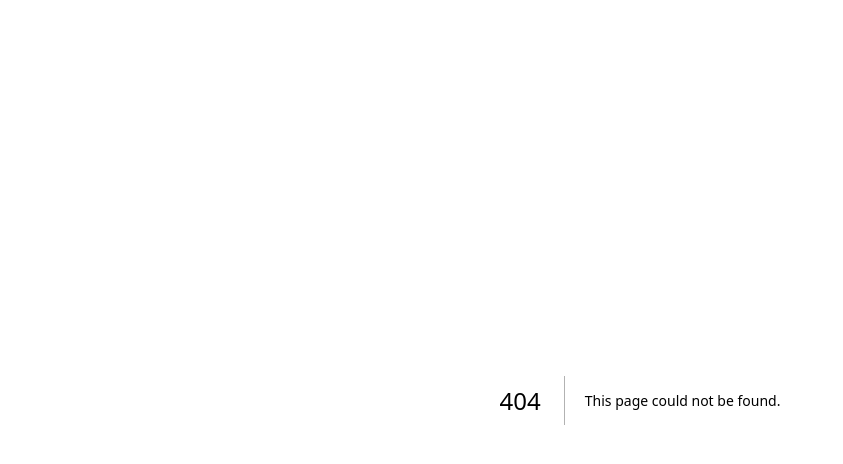
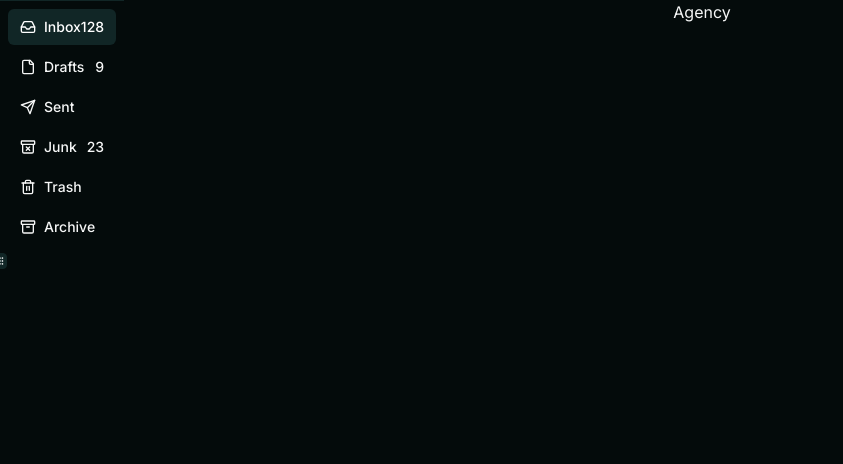
Before and after one commit to scaloor/scaloorapp, a Next.js app: page /agency in a window 1280 px wide. Before the commit this address had no page. Shown: the top 464 px of the page, without its empty margins (0-843 px from the left). Built offline with nearby package versions, Linux system fonts and the light colour scheme.

Commit message:
Saving current new nav state

```diff
--- /dev/null
+++ b/src/app/(main)/agency/layout.tsx
@@ -0,0 +1,142 @@
+'use client'
+import { ResizableHandle, ResizablePanel, ResizablePanelGroup } from "@/app/_components/ui/resizable";
+import { cn } from "@/lib/utils";
+import { useRouter } from "next/router";
+import { ReactNode, useState } from "react";
+import { LucideIcon } from "lucide-react"
+import {
+    AlertCircle,
+    Archive,
+    ArchiveX,
+    File,
+    Inbox,
+    MessagesSquare,
+    Search,
+    Send,
+    ShoppingCart,
+    Trash2,
+    Users2,
+} from "lucide-react"
+import { Separator } from "@/app/_components/ui/separator";
+import Nav from "./nav";
+import { TooltipProvider } from "@/app/_components/ui/tooltip";
+
+interface MenuBarWrapperProps {
+    isLoading: boolean
+    isBlocking?: boolean
+    productMenu?: ReactNode
+    children: ReactNode
+}
+
+/* const MenuBarWrapper = ({
+    isLoading,
+    isBlocking = true,
+    productMenu,
+    children,
+}: MenuBarWrapperProps) => {
+    const router = useRouter()
+    const selectedProject = useSelectedProject()
+    const requiresProjectDetails = !routesToIgnoreProjectDetailsRequest.includes(router.pathname)
+
+    if (!isBlocking) {
+        return children
+    }
+
+    const showMenuBar =
+        !requiresProjectDetails || (requiresProjectDetails && selectedProject !== undefined)
+
+    return !isLoading && productMenu && showMenuBar ? children : null
+} */
+
+
+export default function Layout({ children }: { children: React.ReactNode }) {
+
+    const [isCollapsed, setIsCollapsed] = useState(false);
+    const defaultLayout = [265, 440, 655]
+    const navCollapsedSize = 4;
+    return (
+        <section className="flex h-full">
+            <TooltipProvider delayDuration={0}>
+                <ResizablePanelGroup
+                    direction="horizontal"
+                    onLayout={(sizes: number[]) => {
+                        document.cookie = `react-resizable-panels:layout=${JSON.stringify(
+                            sizes
+                        )}`
+                    }}
+                    className="flex h-full max-h-[800px] items-stretch"
+                >
+                    <aside className="">
+                        <ResizablePanel
+                            defaultSize={defaultLayout[0]}
+                            collapsedSize={navCollapsedSize}
+                            collapsible={true}
+                            minSize={15}
+                            maxSize={20}
+                            onCollapse={() => {
+                                setIsCollapsed(!isCollapsed)
+                                document.cookie = `react-resizable-panels:collapsed=${JSON.stringify(
+                                    isCollapsed
+                                )}`
+                            }}
+                            className={cn(
+                                isCollapsed &&
+                                "min-w-[50px] transition-all duration-300 ease-in-out"
+                            )}
+                        >
+                            <Separator />
+                            <Nav
+                                isCollapsed={isCollapsed}
+                                links={[
+                                    {
+                                        title: "Inbox",
+                                        label: "128",
+                                        icon: Inbox,
+                                        variant: "default",
+                                    },
+                                    {
+                                        title: "Drafts",
+                                        label: "9",
+                                        icon: File,
+                                        variant: "ghost",
+                                    },
+                                    {
+                                        title: "Sent",
+                                        label: "",
+                                        icon: Send,
+                                        variant: "ghost",
+                                    },
+                                    {
+                                        title: "Junk",
+                                        label: "23",
+                                        icon: ArchiveX,
+                                        variant: "ghost",
+                                    },
+                                    {
+                                        title: "Trash",
+                                        label: "",
+                                        icon: Trash2,
+                                        variant: "ghost",
+                                    },
+                                    {
+                                        title: "Archive",
+                                        label: "",
+                                        icon: Archive,
+                                        variant: "ghost",
+                                    },
+                                ]} />
+
+                        </ResizablePanel>
+                        <ResizableHandle withHandle />
+                    </aside>
+
+                    <ResizablePanel className="h-full">
+                        <main className="h-full flex flex-col flex-1 w-full overflow-x-hidden">
+                            {children}
+                        </main>
+                    </ResizablePanel>
+                </ResizablePanelGroup>
+            </TooltipProvider>
+        </section >
+    );
+}
--- /dev/null
+++ b/src/app/(main)/agency/nav.tsx
@@ -0,0 +1,84 @@
+'use client';
+import React from 'react';
+import { LucideIcon } from "lucide-react";
+import { Tooltip, TooltipTrigger, TooltipContent } from '@/app/_components/ui/tooltip';
+import Link from 'next/link';
+import { buttonVariants } from '@/app/_components/ui/button';
+import { cn } from '@/lib/utils';
+
+
+interface NavProps {
+    isCollapsed: boolean
+    links: {
+        title: string
+        label?: string
+        icon: LucideIcon
+        variant: "default" | "ghost"
+    }[]
+}
+
+export default function Nav({ isCollapsed, links }: NavProps) {
+
+    return (
+        <div
+            data-collapsed={isCollapsed}
+            className="group flex flex-col gap-4 py-2 data-[collapsed=true]:py-2"
+        >
+            <nav className="grid gap-1 px-2 group-[[data-collapsed=true]]:justify-center group-[[data-collapsed=true]]:px-2">
+                {links.map((link, index) =>
+                    isCollapsed ? (
+                        <Tooltip key={index} delayDuration={0}>
+                            <TooltipTrigger asChild>
+                                <Link
+                                    href="#"
+                                    className={cn(
+                                        buttonVariants({ variant: link.variant, size: "icon" }),
+                                        "h-9 w-9",
+                                        link.variant === "default" &&
+                                        "dark:bg-muted dark:text-muted-foreground dark:hover:bg-muted dark:hover:text-white"
+                                    )}
+                                >
+                                    <link.icon className="h-4 w-4" />
+                                    <span className="sr-only">{link.title}</span>
+                                </Link>
+                            </TooltipTrigger>
+                            <TooltipContent side="right" className="flex items-center gap-4">
+                                {link.title}
+                                {link.label && (
+                                    <span className="ml-auto text-muted-foreground">
+                                        {link.label}
+                                    </span>
+                                )}
+                            </TooltipContent>
+                        </Tooltip>
+                    ) : (
+                        <Link
+                            key={index}
+                            href="#"
+                            className={cn(
+                                buttonVariants({ variant: link.variant, size: "sm" }),
+                                link.variant === "default" &&
+                                "dark:bg-muted dark:text-white dark:hover:bg-muted dark:hover:text-white",
+                                "justify-start"
+                            )}
+                        >
+                            <link.icon className="mr-2 h-4 w-4" />
+                            {link.title}
+                            {link.label && (
+                                <span
+                                    className={cn(
+                                        "ml-auto",
+                                        link.variant === "default" &&
+                                        "text-background dark:text-white"
+                                    )}
+                                >
+                                    {link.label}
+                                </span>
+                            )}
+                        </Link>
+                    )
+                )}
+            </nav>
+        </div>
+    )
+}
--- /dev/null
+++ b/src/app/(main)/agency/page.tsx
@@ -0,0 +1,11 @@
+import React from 'react'
+
+type Props = {}
+
+export default function Agency() {
+    return (
+        <div className='flex justify-center'>
+            Agency
+        </div>
+    )
+}
```
Also changed, not shown: 1 other file (tests, documents, lock files or other folders).
